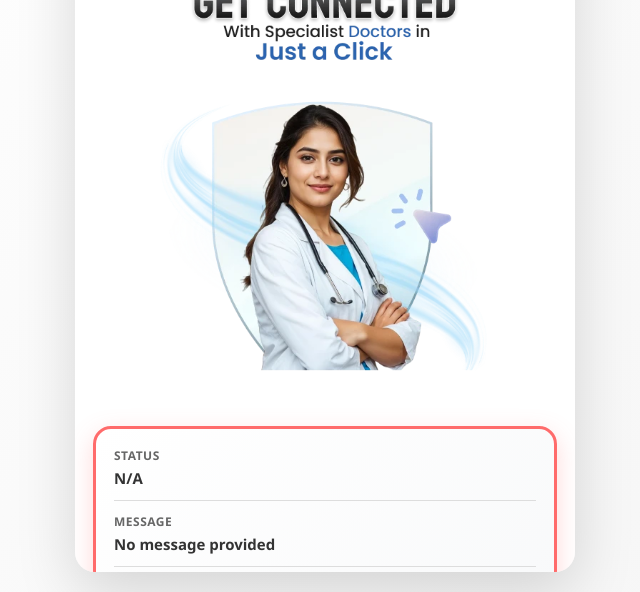
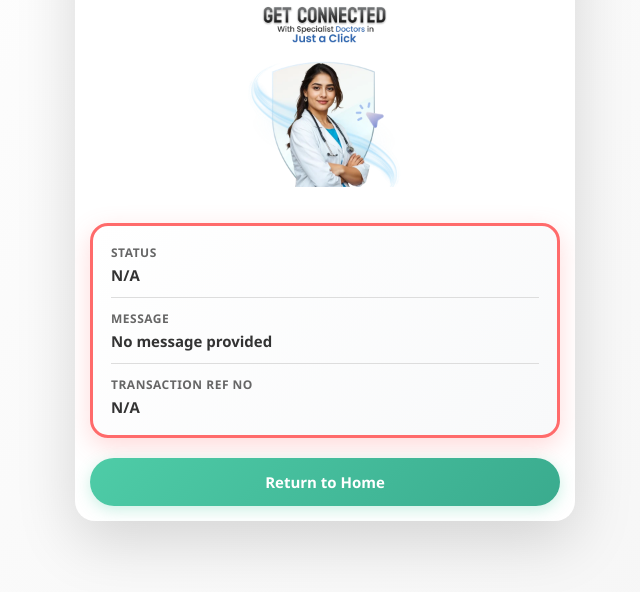
Before and after one commit to Nawazishali365/telemedbima, a website: page callback.html in a window 1280 px wide. Shown: the part 208-800 px from the top of the page, without its empty margins (315-955 px from the left). Drawn offline with Linux system fonts and the light colour scheme.

Commit message:
Ui Update

```diff
--- a/callback.html
+++ b/callback.html
@@ -31,25 +31,35 @@
         body {
             font-family: 'Segoe UI', Tahoma, Geneva, Verdana, sans-serif;
             background: linear-gradient(135deg, #ffffff 0%, #f5f5f5 100%);
-            min-height: 100vh;
+            height: 100vh;
             display: flex;
             align-items: center;
             justify-content: center;
-            padding: 10px;
+            padding: 0;
+            overflow: hidden;
         }
 
         .container {
             background: white;
-            border-radius: 20px;
+            border-radius: 0;
             box-shadow: 0 20px 60px rgba(0, 0, 0, 0.15);
             max-width: 500px;
             width: 100%;
-            padding: 20px 18px;
+            height: 100vh;
+            padding: 15px;
             text-align: center;
             display: flex;
             flex-direction: column;
-            max-height: 95vh;
+            justify-content: center;
             overflow-y: auto;
+        }
+
+        @media (min-width: 501px) {
+            .container {
+                height: auto;
+                max-height: 98vh;
+                border-radius: 20px;
+            }
         }
 
         .logo-section {
@@ -61,7 +71,7 @@
         }
 
         .logo-img {
-            height: 70px;
+            height: 55px;
             width: auto;
             object-fit: contain;
             max-width: 150px;
@@ -83,10 +93,11 @@
         }
 
         .doctor-image {
-            width: 100%;
-            max-width: 343px;
+            width: auto;
+            max-width: 100%;
+            max-height: 25vh;
             height: auto;
-            margin: 0 auto 18px;
+            margin: 0 auto 12px;
             display: block;
             object-fit: contain;
         }
```
Also changed, not shown: index.html (+20 -9 lines).
